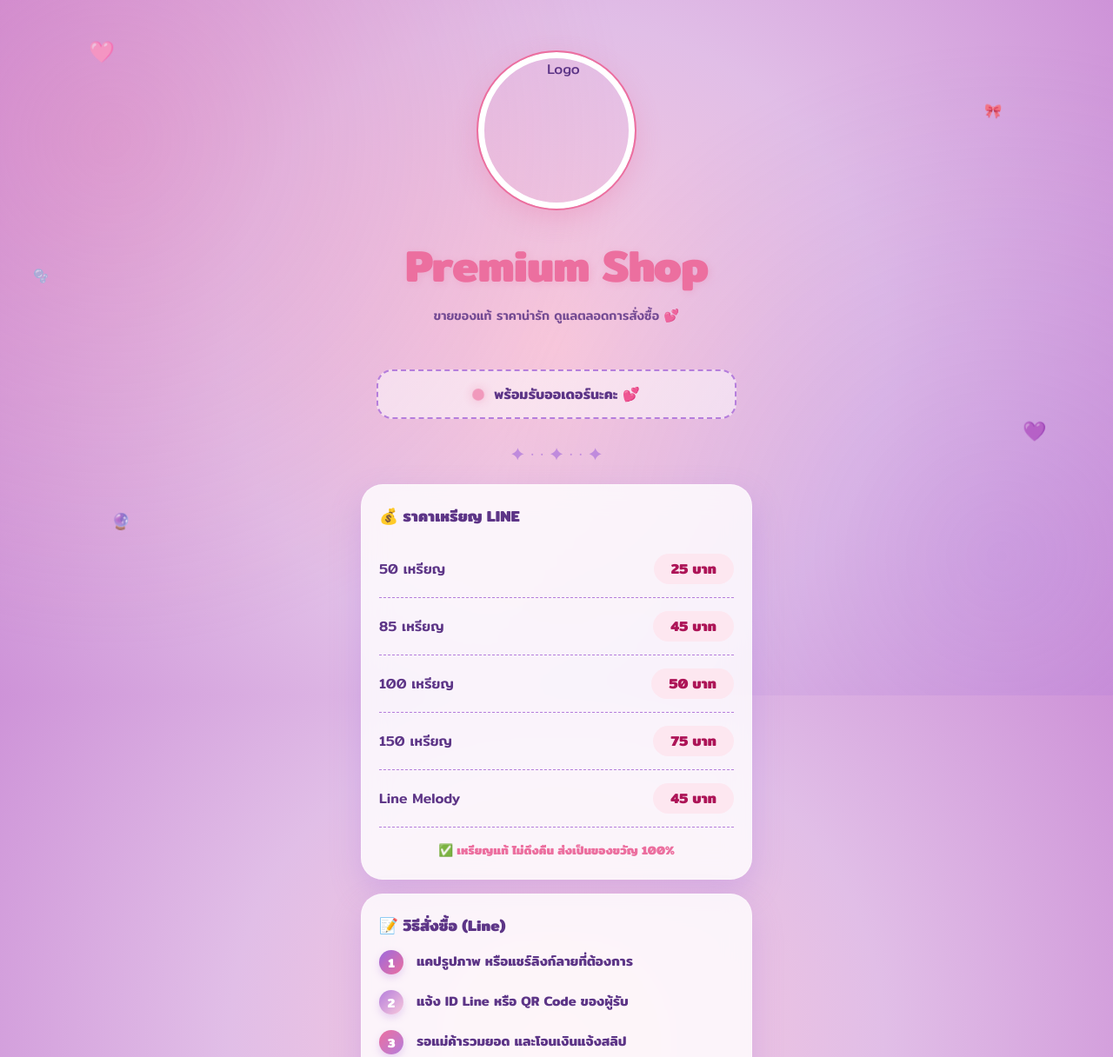
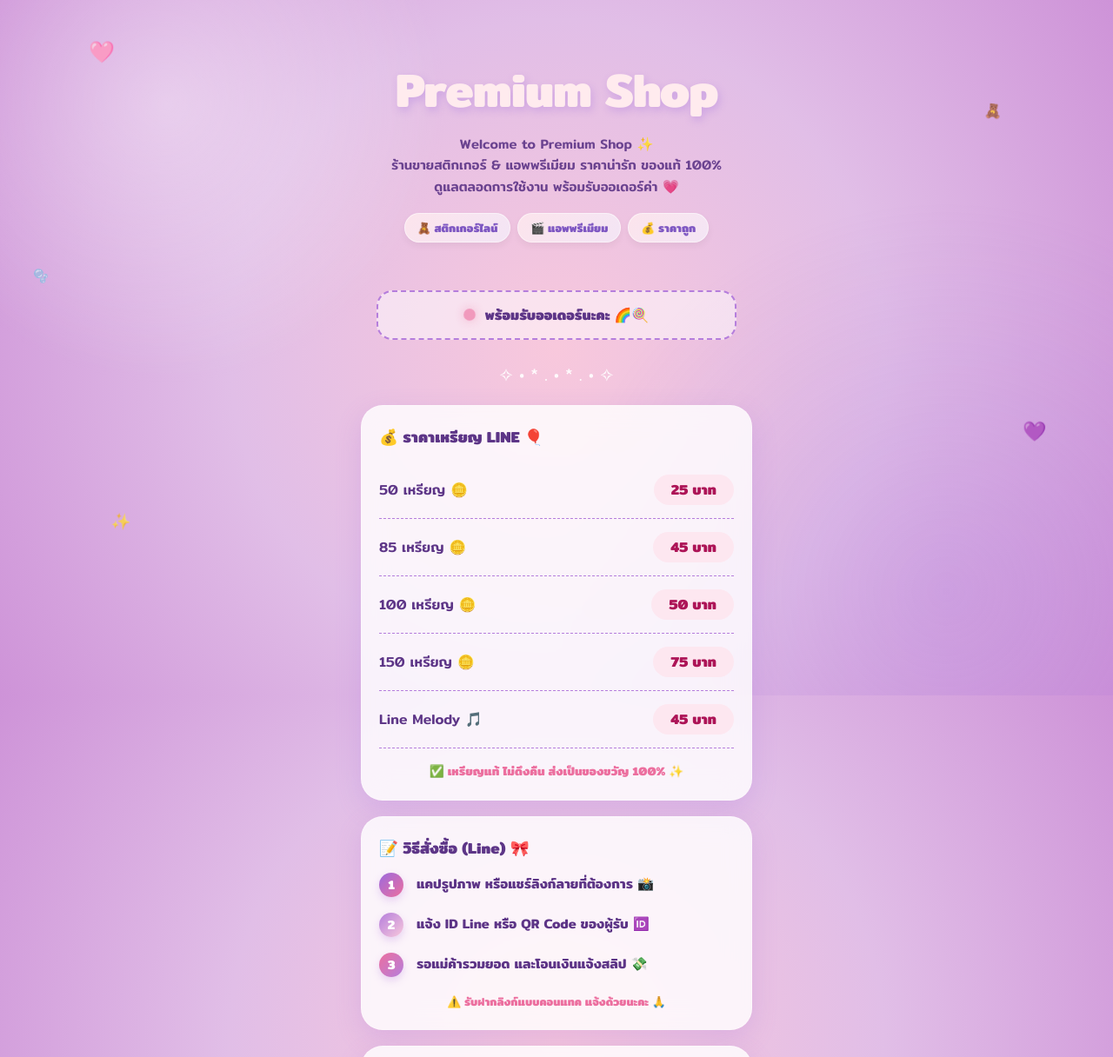
Before and after one commit to julie-vwb/premiumshop, a plain HTML site: page index.html in a window 1280 px wide. Shown: the top 1216 px of the page at 87% size. Drawn offline with Linux system fonts and the light colour scheme.

Commit message:
Update index.html

```diff
--- a/index.html
+++ b/index.html
@@ -7,25 +7,18 @@
 <link href="https://fonts.googleapis.com/css2?family=Mitr:wght@200;300;400;500;600;700&display=swap" rel="stylesheet">
 <style>
   :root {
-    /* โทนสีใหม่ตามสั่ง */
-    --p-dark: #EC6F9F;   /* ชมพูเข้ม */
-    --m-mid: #B57EDC;    /* ม่วงกลาง */
-    --m-dark: #9C6ADE;   /* ม่วงเข้ม */
-    --p-light: #F8C8DC;  /* ชมพูอ่อนกลางจอ */
-
-    --text: #5D3587;     /* ปรับสีตัวหนังสือให้เข้ากับโทนเข้ม */
+    --p-dark: #EC6F9F;
+    --m-mid: #B57EDC;
+    --m-dark: #9C6ADE;
+    --p-light: #F8C8DC;
+    --shop-name-bright: #FFEBEE;
+    --text: #5D3587;
     --textl: #8E60B8;
-    --shop-name-color: #EC6F9F;
-
     --tag-bg: #FDE7F0;
     --tag-text: #AD1457;
-
-    /* พื้นหลังเข้มขึ้น 15% และไล่สีจากขอบจอเข้าหาจุดกลาง */
     --bg-grad: radial-gradient(circle at center, var(--p-light) 0%, #E1BEE7 50%, #CE93D8 100%);
-
-    /* การ์ดดูโปร่งแสงน้อยลงและมีความนุ่มนวลขึ้น */
     --white: rgba(255, 255, 255, 0.82);
-    --diffuse-shadow: 0 15px 35px rgba(156, 106, 222, 0.25);
+    --diffuse-shadow: 0 10px 30px rgba(156, 106, 222, 0.2);
   }
 
   * { margin:0; padding:0; box-sizing:border-box; }
@@ -43,12 +36,12 @@
     content: '';
     position:fixed; inset:0;
     background:
-      radial-gradient(circle at 10% 20%, rgba(236, 111, 159, 0.25) 0%, transparent 45%),
-      radial-gradient(circle at 90% 80%, rgba(156, 106, 222, 0.2) 0%, transparent 45%);
+      radial-gradient(circle at 15% 15%, rgba(255, 255, 255, 0.4) 0%, transparent 25%),
+      radial-gradient(circle at 85% 85%, rgba(156, 106, 222, 0.2) 0%, transparent 35%);
     pointer-events:none; z-index:0;
   }
 
-  .sp { position:fixed; pointer-events:none; z-index:0; animation:fl 5s ease-in-out infinite; opacity:0.7; color: var(--m-mid); }
+  .sp { position:fixed; pointer-events:none; z-index:0; animation:fl 5s ease-in-out infinite; opacity:0.8; }
   .sp:nth-child(1){top:5%;left:8%;font-size:24px;}
   .sp:nth-child(2){top:15%;right:10%;font-size:16px;animation-delay:1s;}
   .sp:nth-child(3){top:40%;left:3%;font-size:14px;animation-delay:2s;}
@@ -56,41 +49,52 @@
   .sp:nth-child(5){bottom:22%;left:10%;font-size:18px;animation-delay:1.5s;}
   @keyframes fl {0%,100%{transform:translateY(0) rotate(0);}50%{transform:translateY(-15px) rotate(10deg);}}
 
-  .wrap { max-width:480px; margin:0 auto; padding:20px 15px 70px; position:relative; z-index:1; }
+  .wrap { max-width:480px; margin:0 auto; padding:40px 15px 70px; position:relative; z-index:1; }
 
-  .header { text-align:center; padding:40px 0 25px; animation:fadeUp .7s ease both; }
+  .header { text-align:center; padding:20px 0 30px; animation:fadeUp .7s ease both; }
 
-  .logo-wrapper {
-    margin-bottom: 25px;
+  .shop-name {
+    font-size: 3.4rem; font-weight: 700;
+    color: var(--shop-name-bright);
+    text-shadow: 2px 4px 10px rgba(156, 106, 222, 0.3);
+    margin-bottom: 8px;
+    letter-spacing: -1px;
+  }
+
+  /* คำโปรยแบบข้อความปกติใต้ชื่อร้าน */
+  .shop-description {
+    font-size: 0.95rem;
+    font-weight: 500;
+    color: var(--text);
+    line-height: 1.6;
+    margin-bottom: 18px;
+    opacity: 0.9;
+  }
+
+  /* ปุ่ม Pill 3 ช่องแบบใหม่ */
+  .pill-row {
     display: flex;
     justify-content: center;
-    position: relative;
-    width: fit-content;
-    margin-left: auto;
-    margin-right: auto;
+    gap: 8px;
+    margin-top: 5px;
   }
-  .logo-img {
-    width: 180px; height: 180px;
-    object-fit: cover; border-radius: 50%;
-    border: 7px solid #fff; outline: 2px solid var(--p-dark);
-    box-shadow: 0 10px 30px rgba(236, 111, 159, 0.3);
-    position: relative; z-index: 2;
+  .pill-item {
+    background: linear-gradient(135deg, #FCE4EC, #F3E5F5);
+    border: 1px solid rgba(255, 255, 255, 0.5);
+    padding: 6px 14px;
+    border-radius: 20px;
+    font-size: 0.8rem;
+    font-weight: 700;
+    color: #7E57C2;
+    box-shadow: 0 4px 8px rgba(0,0,0,0.05);
+    white-space: nowrap;
   }
-
-  .shop-name {
-    font-size: 3.2rem; font-weight: 700;
-    color: var(--shop-name-color);
-    text-shadow: 2px 2px 8px rgba(236, 111, 159, 0.2);
-    margin-bottom: 5px;
-    letter-spacing: -1px;
-  }
-  .shop-sub { font-size:.9rem; color:var(--text); font-weight: 500; line-height:1.7; padding: 0 25px; opacity: 0.85; }
 
   .status-bar {
     margin: 25px auto; padding: 14px; width: 92%;
     border: 2px dashed var(--m-mid); border-radius: 18px;
     display: flex; align-items: center; justify-content: center; gap: 12px;
-    background: rgba(255, 255, 255, 0.5); font-weight: 600;
+    background: rgba(255, 255, 255, 0.5); font-weight: 700;
   }
   .status-dot {
     width: 12px; height: 12px; background-color: var(--p-dark);
@@ -98,12 +102,12 @@
   }
   @keyframes pulse { 0%,100%{opacity:1;transform:scale(1);} 50%{opacity:0.6;transform:scale(1.15);} }
 
-  .div { text-align: center; margin: 20px 0; color: var(--m-mid); font-size: 1.2rem; opacity: 0.8; }
+  .div { text-align: center; margin: 20px 0; color: #fff; font-size: 1.2rem; opacity: 0.9; }
 
   .card {
     background: var(--white); backdrop-filter:blur(15px);
     border: 1px solid rgba(255, 255, 255, 0.3);
-    border-radius:25px; padding:22px 20px; margin-bottom:16px;
+    border-radius:25px; padding:22px 20px; margin-bottom:18px;
     box-shadow: var(--diffuse-shadow);
     animation:fadeUp .6s ease both;
   }
@@ -142,7 +146,6 @@
     background: white;
     border: 1.5px solid rgba(181, 126, 220, 0.2); border-radius:16px;
     padding:14px; text-decoration:none; margin-bottom:10px; transition: 0.3s ease;
-    box-shadow: 0 4px 12px rgba(0,0,0,0.03);
   }
   .lnk:hover { transform:translateY(-3px); border-color: var(--p-dark); box-shadow: 0 8px 20px rgba(236, 111, 159, 0.15); }
   .lnk-name { font-weight:700; font-size:.95rem; color:var(--text); }
@@ -155,120 +158,126 @@
     border-radius:50px; text-decoration:none; box-shadow:0 10px 25px rgba(236, 111, 159, 0.4);
     transition: 0.3s;
   }
-  .cta-btn:hover { transform: scale(1.05); box-shadow: 0 12px 30px rgba(236, 111, 159, 0.5); }
+  .cta-btn:hover { transform: scale(1.05); }
 
-  .footer { text-align:center; padding:20px 0; font-size:.8rem; color:var(--text); font-weight: 600; opacity: 0.7; }
+  .footer { text-align:center; padding:20px 0; font-size:.8rem; color:#fff; font-weight: 600; text-shadow: 1px 1px 3px rgba(0,0,0,0.1); }
   @keyframes fadeUp { from{opacity:0;transform:translateY(20px);}to{opacity:1;transform:translateY(0);} }
 </style>
 </head>
 <body>
-<div class="sp">🩷</div><div class="sp">🎀</div><div class="sp">🫧</div><div class="sp">💜</div><div class="sp">🔮</div>
+<div class="sp">🩷</div><div class="sp">🧸</div><div class="sp">🫧</div><div class="sp">💜</div><div class="sp">✨</div>
 
 <div class="wrap">
   <div class="header">
-    <div class="logo-wrapper">
-      <img src="Logo.jpeg" alt="Logo" class="logo-img">
+    <div class="shop-name">Premium Shop</div>
+
+    <div class="shop-description">
+      Welcome to Premium Shop ✨<br>
+      ร้านขายสติกเกอร์ & แอพพรีเมียม ราคาน่ารัก ของแท้ 100%<br>
+      ดูแลตลอดการใช้งาน พร้อมรับออเดอร์ค่า 💗
     </div>
-    <div class="shop-name">Premium Shop</div>
-    <div class="shop-sub">ขายของแท้ ราคาน่ารัก ดูแลตลอดการสั่งซื้อ 💕</div>
+
+    <div class="pill-row">
+      <div class="pill-item">🧸 สติกเกอร์ไลน์</div>
+      <div class="pill-item">🎬 แอพพรีเมียม</div>
+      <div class="pill-item">💰 ราคาถูก</div>
+    </div>
   </div>
 
   <div class="status-bar">
-    <div class="status-dot"></div>พร้อมรับออเดอร์นะคะ 💕
+    <div class="status-dot"></div>พร้อมรับออเดอร์นะคะ 🌈🍭
   </div>
 
-  <div class="div">✦ · · ✦ · · ✦</div>
+  <div class="div">✧ • * . • * . • ✧</div>
 
   <div class="card">
-    <div class="ct">💰 ราคาเหรียญ LINE</div>
-    <div class="price-item"><span>50 เหรียญ</span><span class="price-tag">25 บาท</span></div>
-    <div class="price-item"><span>85 เหรียญ</span><span class="price-tag">45 บาท</span></div>
-    <div class="price-item"><span>100 เหรียญ</span><span class="price-tag">50 บาท</span></div>
-    <div class="price-item"><span>150 เหรียญ</span><span class="price-tag">75 บาท</span></div>
-    <div class="price-item"><span>Line Melody</span><span class="price-tag">45 บาท</span></div>
-    <p style="margin-top:15px; font-size:0.85rem; color:var(--p-dark); text-align: center; font-weight: 700;">✅ เหรียญแท้ ไม่ดึงคืน ส่งเป็นของขวัญ 100%</p>
+    <div class="ct">💰 ราคาเหรียญ LINE 🎈</div>
+    <div class="price-item"><span>50 เหรียญ 🪙</span><span class="price-tag">25 บาท</span></div>
+    <div class="price-item"><span>85 เหรียญ 🪙</span><span class="price-tag">45 บาท</span></div>
+    <div class="price-item"><span>100 เหรียญ 🪙</span><span class="price-tag">50 บาท</span></div>
+    <div class="price-item"><span>150 เหรียญ 🪙</span><span class="price-tag">75 บาท</span></div>
+    <div class="price-item"><span>Line Melody 🎵</span><span class="price-tag">45 บาท</span></div>
+    <p style="margin-top:15px; font-size:0.85rem; color:var(--p-dark); text-align: center; font-weight: 700;">✅ เหรียญแท้ ไม่ดึงคืน ส่งเป็นของขวัญ 100% ✨</p>
   </div>
 
   <div class="card">
-    <div class="ct">📝 วิธีสั่งซื้อ (Line)</div>
-    <div class="step-item"><div class="step-num-grad s1">1</div><div class="step-text">แคปรูปภาพ หรือแชร์ลิงก์ลายที่ต้องการ</div></div>
-    <div class="step-item"><div class="step-num-grad s2">2</div><div class="step-text">แจ้ง ID Line หรือ QR Code ของผู้รับ</div></div>
-    <div class="step-item"><div class="step-num-grad s3">3</div><div class="step-text">รอแม่ค้ารวมยอด และโอนเงินแจ้งสลิป</div></div>
-    <p style="font-size:0.8rem; color:var(--p-dark); font-weight: 700; text-align: center;">⚠️ รับฝากลิงก์แบบคอนแทค กรุณาแจ้งทุกครั้ง</p>
+    <div class="ct">📝 วิธีสั่งซื้อ (Line) 🎀</div>
+    <div class="step-item"><div class="step-num-grad s1">1</div><div class="step-text">แคปรูปภาพ หรือแชร์ลิงก์ลายที่ต้องการ 📸</div></div>
+    <div class="step-item"><div class="step-num-grad s2">2</div><div class="step-text">แจ้ง ID Line หรือ QR Code ของผู้รับ 🆔</div></div>
+    <div class="step-item"><div class="step-num-grad s3">3</div><div class="step-text">รอแม่ค้ารวมยอด และโอนเงินแจ้งสลิป 💸</div></div>
+    <p style="font-size:0.8rem; color:var(--p-dark); font-weight: 700; text-align: center;">⚠️ รับฝากลิงก์แบบคอนแทค แจ้งด้วยนะคะ 🙏</p>
   </div>
   <div class="card">
-    <div class="ct">💎 แอปพรีเมี่ยม</div>
+    <div class="ct">💎 แอปพรีเมี่ยม 🎬</div>
 
     <a href="https://drive.google.com/drive/folders/1w7B9yuiQIA06vfk05nQdsDAulnd806tA" class="lnk" target="_blank">
       <span style="font-size:1.5rem; margin-right:10px;">🎞️</span>
-      <div><div class="lnk-name">Bilibili</div><div class="lnk-desc">รายละเอียดเพิ่มเติมจิ้มเลย</div></div>
+      <div><div class="lnk-name">Bilibili</div><div class="lnk-desc">อนิเมะพรีเมี่ยม จิ้มเลย ✨</div></div>
     </a>
 
     <a href="https://drive.google.com/drive/folders/1K02IyNmQIGVpmiQ7dPSu3WfGpEPJdutR" class="lnk" target="_blank">
       <span style="font-size:1.5rem; margin-right:10px;">🏰</span>
-      <div><div class="lnk-name">Disney+</div><div class="lnk-desc">รายละเอียดเพิ่มเติมจิ้มเลย</div></div>
+      <div><div class="lnk-name">Disney+</div><div class="lnk-desc">ดูหนังดิสนีย์ จิ้มเลย ✨</div></div>
     </a>
 
     <a href="https://drive.google.com/drive/folders/1FhNIvITWf00y_-srDtRfK9YqVCUdLWRl" class="lnk" target="_blank">
       <span style="font-size:1.5rem; margin-right:10px;">🥢</span>
-      <div><div class="lnk-name">iQIYI</div><div class="lnk-desc">รายละเอียดเพิ่มเติมจิ้มเลย</div></div>
+      <div><div class="lnk-name">iQIYI</div><div class="lnk-desc">ซีรีส์จีนยอดฮิต จิ้มเลย ✨</div></div>
     </a>
 
     <a href="https://drive.google.com/drive/folders/1hFFDiA2pViXl-zMMuGu47Gvy5agpXraw" class="lnk" target="_blank">
       <span style="font-size:1.5rem; margin-right:10px;">🎥</span>
-      <div><div class="lnk-name">Netflix</div><div class="lnk-desc">รายละเอียดเพิ่มเติมจิ้มเลย</div></div>
+      <div><div class="lnk-name">Netflix</div><div class="lnk-desc">หนังและซีรีส์ จิ้มเลย ✨</div></div>
     </a>
 
     <a href="https://drive.google.com/drive/folders/1s-6S-k8PUFjLemqAVY0RbSLNybVqX7ba" class="lnk" target="_blank">
       <span style="font-size:1.5rem; margin-right:10px;">💙</span>
-      <div><div class="lnk-name">Prime Video</div><div class="lnk-desc">รายละเอียดเพิ่มเติมจิ้มเลย</div></div>
+      <div><div class="lnk-name">Prime Video</div><div class="lnk-desc">หนังดังระดับโลก จิ้มเลย ✨</div></div>
     </a>
 
     <a href="https://drive.google.com/drive/folders/1VzTYaa882t4k_GhI6RM5uHgTKjCLJAJ0" class="lnk" target="_blank">
       <span style="font-size:1.5rem; margin-right:10px;">🌟</span>
-      <div><div class="lnk-name">Viu</div><div class="lnk-desc">รายละเอียดเพิ่มเติมจิ้มเลย</div></div>
+      <div><div class="lnk-name">Viu</div><div class="lnk-desc">ซีรีส์เกาหลี จิ้มเลย ✨</div></div>
     </a>
 
     <a href="https://drive.google.com/drive/folders/1AQVw7ginFbFC27pczCCuZnSnv6VneOl_" class="lnk" target="_blank">
       <span style="font-size:1.5rem; margin-right:10px;">🟢</span>
-      <div><div class="lnk-name">WeTV</div><div class="lnk-desc">รายละเอียดเพิ่มเติมจิ้มเลย</div></div>
+      <div><div class="lnk-name">WeTV</div><div class="lnk-desc">ซีรีส์จีนสุดฟิน จิ้มเลย ✨</div></div>
     </a>
 
     <a href="https://drive.google.com/drive/folders/1JoOXBU_JmOlHK1eDTJwAKoxRxrzi3jpq" class="lnk" target="_blank">
       <span style="font-size:1.5rem; margin-right:10px;">🎧</span>
-      <div><div class="lnk-name">YouTube pre</div><div class="lnk-desc">รายละเอียดเพิ่มเติมจิ้มเลย</div></div>
+      <div><div class="lnk-name">YouTube (ไม่ต่อเมล)</div><div class="lnk-desc">ฟังเพลงไม่มีโฆษณา จิ้มเลย ✨</div></div>
     </a>
   </div>
 
   <div class="card">
-    <div class="ct">📌 วิธีสั่งซื้อ (แอปพรีเมี่ยม)</div>
-    <div class="step-item"><div class="step-num-grad s1">1</div><div class="step-text">แจ้งแอปที่ต้องการ + จำนวนวัน</div></div>
-    <div class="step-item"><div class="step-num-grad s2">2</div><div class="step-text">รอแม่ค้าเช็คสินค้าและแจ้งยอด</div></div>
-    <div class="step-item"><div class="step-num-grad s3">3</div><div class="step-text">โอนเงินแจ้งสลิป แล้วรอรับสินค้าได้เลย</div></div>
-    <p style="font-size:0.8rem; color:var(--text); text-align: center; margin-top: 10px; font-weight: 600;">📢 อย่าลืมอ่านกฎก่อนเข้าใช้งานทุกครั้งนะคะ</p>
+    <div class="ct">📌 วิธีสั่งซื้อ (แอปพรีเมี่ยม) 💎</div>
+    <div class="step-item"><div class="step-num-grad s1">1</div><div class="step-text">แจ้งแอปที่ต้องการ + จำนวนวัน 🗓️</div></div>
+    <div class="step-item"><div class="step-num-grad s2">2</div><div class="step-text">รอแม่ค้าเช็คสินค้าและแจ้งยอด 🛒</div></div>
+    <div class="step-item"><div class="step-num-grad s3">3</div><div class="step-text">โอนเงินแจ้งสลิป แล้วรอรับสินค้า 🎁</div></div>
+    <p style="font-size:0.8rem; color:var(--text); text-align: center; margin-top: 10px; font-weight: 700;">📢 ดูแลตลอดการใช้งานนะคะ 🧸💖</p>
   </div>
 
   <div class="card">
-    <div class="ct">📱 ช่องทางติดต่อ</div>
-
+    <div class="ct">📱 ช่องทางติดต่อ 🍦</div>
     <a href="https://instagram.com/storepremium.yt2" class="lnk" target="_blank">
       <span style="font-size:1.5rem; margin-right:10px;">📸</span>
-      <div><div class="lnk-name">Ig.storepremium.yt2</div><div class="lnk-desc">ติดตามข่าวสารและรีวิวทาง IG</div></div>
+      <div><div class="lnk-name">Ig.storepremium.yt2</div><div class="lnk-desc">ติดตามข่าวสารและรีวิว 💜</div></div>
     </a>
-
     <a href="https://line.me/ti/p/@319mynzv" class="lnk" target="_blank">
       <span style="font-size:1.5rem; margin-right:10px;">💬</span>
-      <div><div class="lnk-name">Line @319mynzv</div><div class="lnk-desc">สั่งซื้อสินค้าหรือสอบถามทาง Line</div></div>
+      <div><div class="lnk-name">Line @319mynzv</div><div class="lnk-desc">สั่งซื้อสินค้าหรือสอบถาม 💜</div></div>
     </a>
   </div>
 
   <div class="cta-wrap" style="text-align:center;">
-    <a href="https://line.me/ti/p/@319mynzv" class="cta-btn" target="_blank">💜 ติดต่อสอบถาม / สั่งซื้อ</a>
+    <a href="https://line.me/ti/p/@319mynzv" class="cta-btn" target="_blank">🛒 สั่งซื้อ/สอบถาม จิ้มเลยค่ะ 💗</a>
   </div>
 
   <div class="footer">
-    <div>ขอบคุณที่ใช้บริการนะคะ 🩷</div>
-    <div style="margin-top:5px; opacity:0.8;">Premium Shop · 2026</div>
+    <div>ขอบคุณที่แวะมาอุดหนุนนะคะ 🧸🩷</div>
+    <div style="margin-top:5px; opacity:0.8;">Premium Shop · 2026 ✨</div>
   </div>
 </div>
 </body>
```
